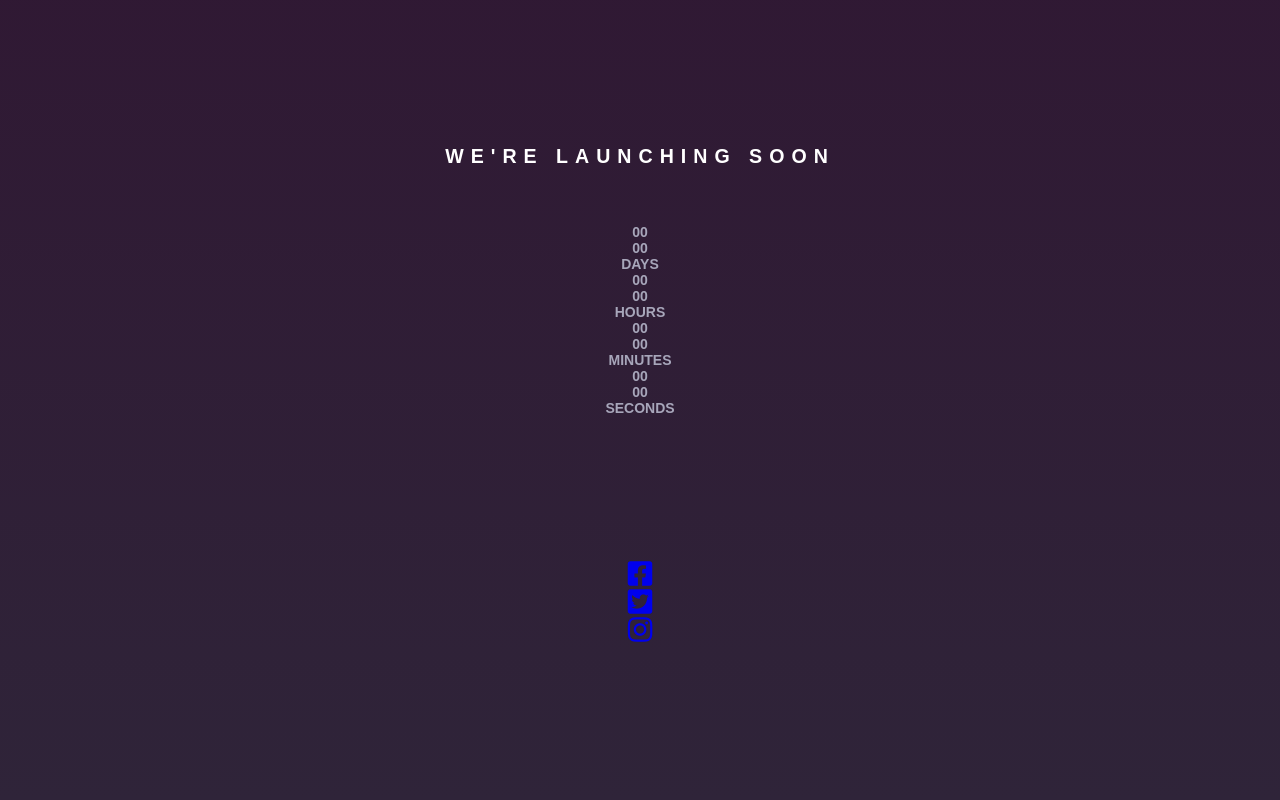
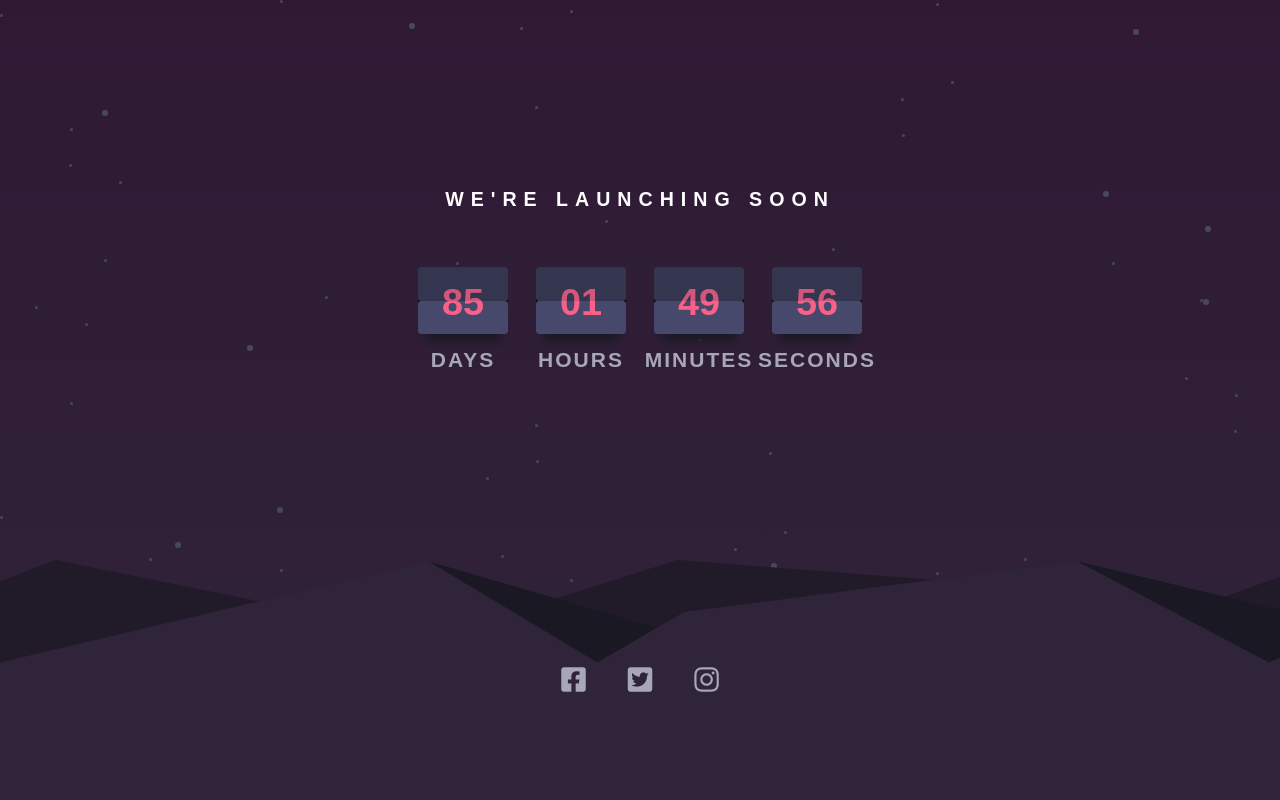
Before and after one commit to shivam66151/product-launch-countdown, a plain HTML site: page index.html in a window 1280 px wide. Drawn offline with Linux system fonts and the light colour scheme; a web font is replaced by a local one.

Commit message:
minor changes

```diff
--- a/index.html
+++ b/index.html
@@ -65,13 +65,13 @@
     </div>
     <footer>
       <div class="social-links">
-        <div class="icon"><a class="social-icon" href="#">
+        <div class="icon"><a class="social-icon" href="https://www.facebook.com/profile.php?id=100009945618974">
             <i class="fab fa-facebook-square fa-2x"></i>
           </a></div>
-        <div class="icon"><a class="social-icon" href="#">
+        <div class="icon"><a class="social-icon" href="https://twitter.com/Shivamuni55">
             <i class="fab fa-twitter-square fa-2x"></i>
           </a></div>
-        <div class="icon"><a class="social-icon" href="#">
+        <div class="icon"><a class="social-icon" href="https://www.instagram.com/_shivam2.0_/?hl=en">
             <i class="fab fa-instagram fa-2x"></i>
           </a></div>
       </div>
--- a/index.js
+++ b/index.js
@@ -0,0 +1,57 @@
+let releaseDate = new Date("2022-04-19 09:00:10 pm");
+
+let dayH = document.querySelector("#days");
+let dayH_bottom = document.querySelector("#days-bottom");
+let hourH = document.querySelector("#hours");
+let hourH_bottom = document.querySelector("#hours-bottom");
+let minuteH = document.querySelector("#minutes");
+let minuteH_bottom = document.querySelector("#minutes-bottom");
+let secondH = document.querySelector("#seconds");
+let secondH_bottom = document.querySelector("#seconds-bottom");
+
+
+function updateTimer() {
+  let today = new Date();
+  let diffDate = releaseDate - today;
+  let total_seconds_left = Math.floor(diffDate / 1000);
+
+  let day_left = Math.floor(total_seconds_left / 60 / 60 / 24);
+  total_seconds_left -= day_left * 24 * 60 * 60;
+
+  let hours_left = Math.floor(total_seconds_left / 60 / 60);
+  total_seconds_left -= hours_left * 60 * 60;
+
+  let minutes_left = Math.floor(total_seconds_left / 60);
+  total_seconds_left -= minutes_left * 60;
+
+  let seconds_left = total_seconds_left;
+  // console.log(day_left);
+  // console.log(hours_left);
+  // console.log(minutes_left);
+  // console.log(seconds_left);
+  dayH.innerHTML = preceedZero(day_left, 2);
+  dayH_bottom.innerHTML = preceedZero(day_left, 2);
+
+  hourH.innerHTML = preceedZero(hours_left, 2);
+  hourH_bottom.innerHTML = preceedZero(hours_left, 2);
+
+  minuteH.innerHTML = preceedZero(minutes_left, 2);
+  minuteH_bottom.innerHTML = preceedZero(minutes_left, 2);
+
+  secondH.innerHTML = preceedZero(seconds_left, 2);
+  secondH_bottom.innerHTML = preceedZero(seconds_left, 2);
+
+}
+let x = setInterval(updateTimer, 200);
+
+
+function preceedZero(number, upto) {
+  let place = 10;
+  const MAX = Math.pow(10, upto);
+  let str = "";
+  while (place < MAX) {
+    str += (number < place) ? "0" : "";
+    place *= 10;
+  }
+  return str + number;
+}
--- a/styles.css
+++ b/styles.css
@@ -43,5 +43,101 @@ body {
 }
 .counter-div {
     margin-top: 2rem;
+    width: min(100vw, 500px);
+    display: flex;
+    justify-content: space-evenly;
+    align-items: center;
+}
+.counter-div .box {
+    width: 18%;
+    display: flex;
+    flex-direction: column;
+    justify-content: space-around;
+    align-items: center;
+    gap: 1rem;
+  }
+  .box p {
+    font-size: 1.5rem;
+    letter-spacing: 2px;
+  }
+  .counter-div .box .card-box {
+    width: 100%;
+    display: flex;
+    flex-direction: column;
+    background: #000;
+    border-radius: 3px;
+  }
+.card,
+.card2 {
+  position: relative;
+  width: 100%;
+  height: 2.4rem;
+  border-radius: 3px;
+  background: var(--Dark-desaturated-blue);
+  overflow: hidden;
+}
+.card2 {
+    background: var(--Dark-desaturated-blue-clone);
+    box-shadow: 0 15px 9px -8px var(--Very-dark-blue);
+  }
 
-}
+  .card .top,
+  .card2 .bottom {
+    position: absolute;
+    left: 50%;
+    transform: translate(-50%, 0%);
+    color: var(--Soft-red);
+    font-size: 2.7rem;
+    line-height: 1;
+  }
+
+  .card .top {
+    top: 50%;
+    opacity: 0.8;
+  }
+
+  .card2 .bottom {
+    top: -50%;
+  }
+
+
+  .stars {
+    position: absolute;
+    top: 0;
+    left: 0;
+    right: 0;
+    bottom: 0;
+    background: url(bg-stars.svg);
+    z-index: -1;
+  }
+
+  footer {
+    position: absolute;
+    top: 70%;
+    bottom: 0;
+    left: 0;
+    right: 0;
+    background: url(pattern-hills.svg) left top/cover no-repeat;
+    background-position-y: 0%;
+    background-size: stretch;
+    display: flex;
+    justify-content: center;
+    align-items: center;
+  }
+
+  footer .social-links {
+    display: flex;
+    justify-content: center;
+    align-items: center;
+    gap: 3rem;
+  }
+
+  .social-icon {
+    color: var(--Grayish-blue);
+    font-size: 1rem;
+  }
+
+  .social-icon:hover {
+    color: var(--Soft-red);
+    box-shadow: 0 1px 50px -10px var(--Soft-red);
+  }
```
Also changed, not shown: bg-stars.svg (added), pattern-hills.svg (added).
